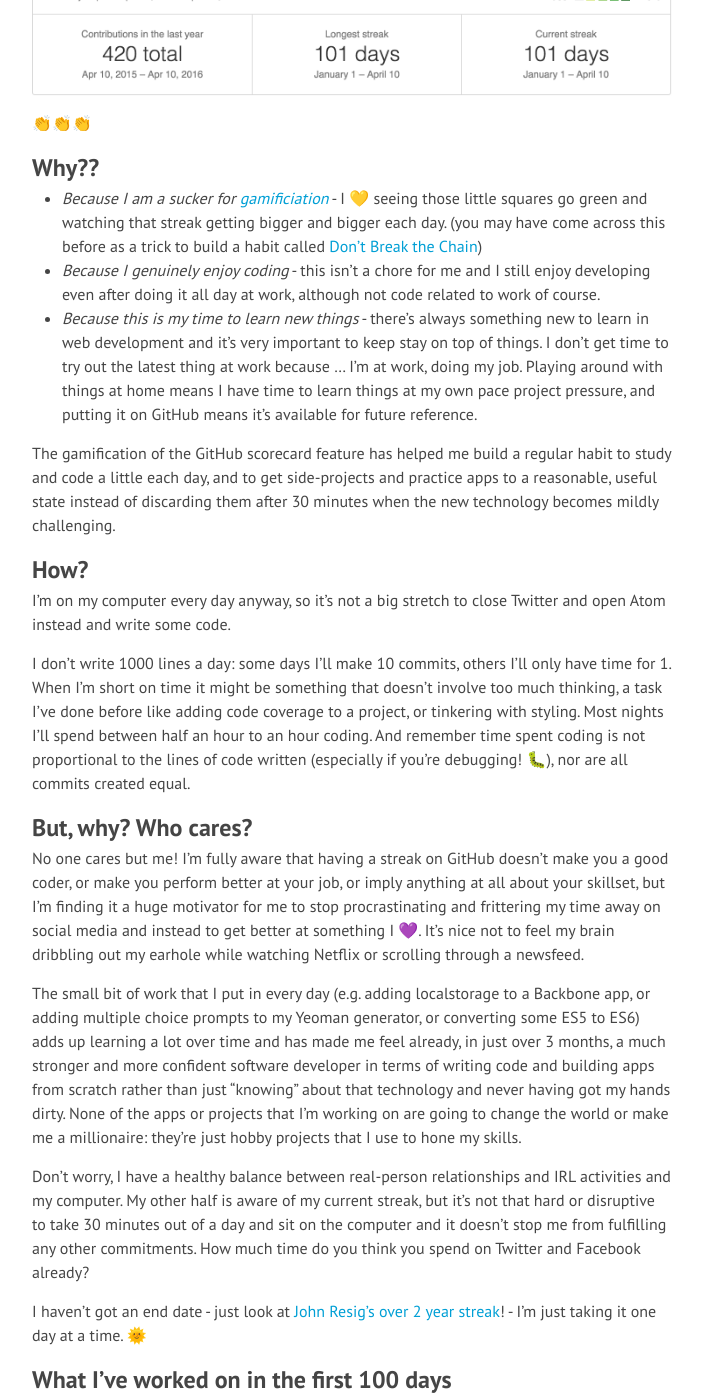
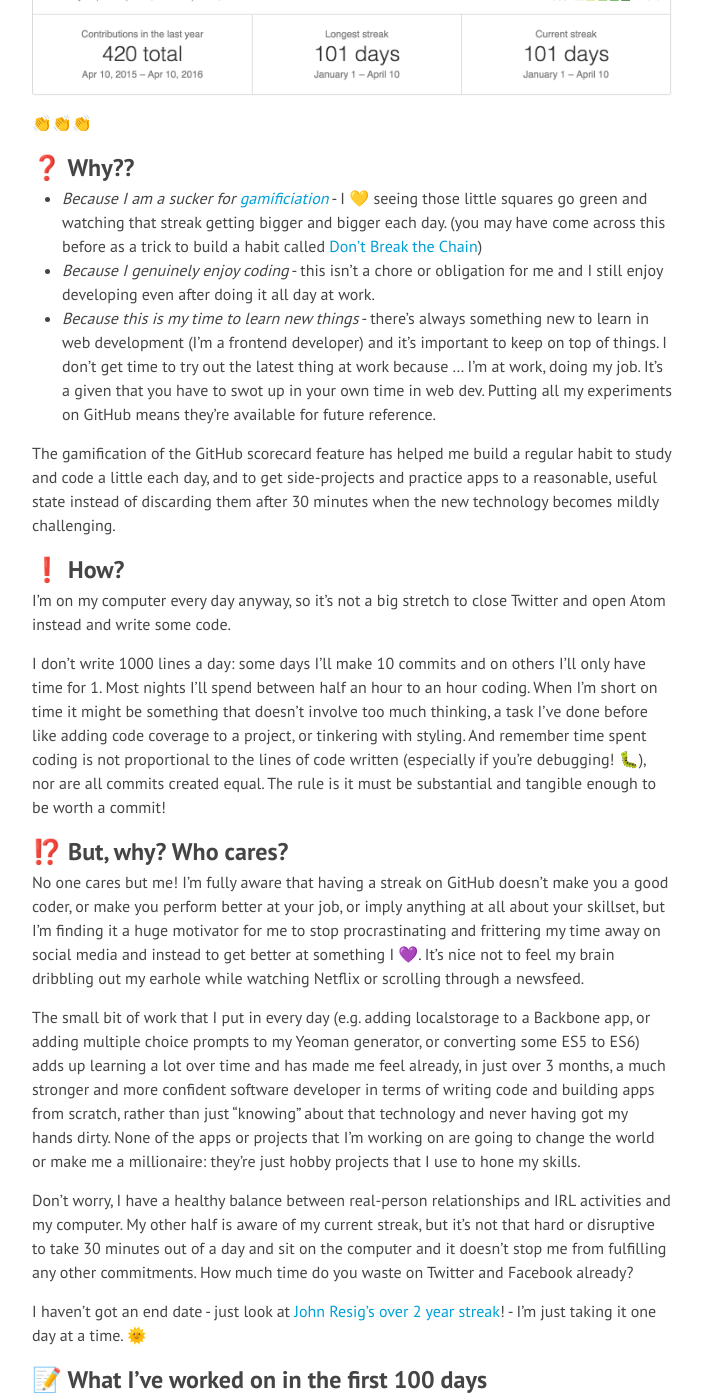
Before and after one commit to claire-codes/blog-com, a Jekyll site: the page built from _posts/2016-04-10-a-101-day-github-streak.markdown, in a window 1280 px wide and 1400 px high, scrolled down 499 px. Shown: the whole window, without its empty margins (288-991 px from the left). Built offline with Jekyll 4.4.1, drawn with Linux system fonts in a browser that asks for light colours; nearby versions of some CDN libraries; emoji names are drawn with the system emoji font; comment, search, counter and statistics services are not loaded; some of the changed text lies outside the part shown.

Commit message:
:rainbow: Another rejig

```diff
--- a/_posts/2016-04-10-a-101-day-github-streak.markdown
+++ b/_posts/2016-04-10-a-101-day-github-streak.markdown
@@ -8,42 +8,42 @@ categories:
 - longread
 ---
 
-I was going to call this post "101 days of coding", but that would be misleading. I've been getting paid to write code as a web developer for over two years now, but over the past 3+ months I've been writing code in my spare time - after work, after housework, after slobbing in front of the TV - and then committing and pushing it to GitHub. The really weird and pointless thing about this is that I've done it every day since the 1st of January this year and now I have a pretty good streak, just look at my [GitHub scorecard](https://github.com/claireparker):
+:date: I was going to call this post "101 days of coding", but that would be misleading. I've been getting paid to write code as a web developer for over 2 years now, but over the past 3+ months I've been writing code in my spare time - after work, after chores, after slobbing in front of the TV - and then committing and pushing it to GitHub. The really weird and pointless thing about this is that I've done it every day since the 1st of January this year and now I have a pretty good streak, just look at my [GitHub scorecard](https://github.com/claireparker):
 
 ![A 101 day streak on GitHub](/assets/101-streak.png "A 101 day streak on GitHub")
 
 :clap::clap::clap:
 
-## Why??
+## :question: Why??
 
 * _Because I am a sucker for [gamificiation](https://en.wikipedia.org/wiki/Gamification)_ - I :yellow_heart: seeing those little squares go green and watching that streak getting bigger and bigger each day. (you may have come across this before as a trick to build a habit called [Don't Break the Chain](http://lifehacker.com/281626/jerry-seinfelds-productivity-secret))
-* _Because I genuinely enjoy coding_ - this isn't a chore for me and I still enjoy developing even after doing it all day at work, although not code related to work of course.
-* _Because this is my time to learn new things_ - there's always something new to learn in web development and it's very important to keep stay on top of things. I don't get time to try out the latest thing at work because ... I'm at work, doing my job. Playing around with things at home means I have time to learn things at my own pace project pressure, and putting it on GitHub means it's available for future reference.
+* _Because I genuinely enjoy coding_ - this isn't a chore or obligation for me and I still enjoy developing even after doing it all day at work.
+* _Because this is my time to learn new things_ - there's always something new to learn in web development (I'm a frontend developer) and it's important to keep on top of things. I don't get time to try out the latest thing at work because ... I'm at work, doing my job. It's a given that you have to swot up in your own time in web dev. Putting all my experiments on GitHub means they're available for future reference.
 
 The gamification of the GitHub scorecard feature has helped me build a regular habit to study and code a little each day, and to get side-projects and practice apps to a reasonable, useful state instead of discarding them after 30 minutes when the new technology becomes mildly challenging.
 
-## How?
+## :exclamation: How?
 
 I'm on my computer every day anyway, so it's not a big stretch to close Twitter and open Atom instead and write some code.
 
-I don't write 1000 lines a day: some days I'll make 10 commits, others I'll only have time for 1. When I'm short on time it might be something that doesn't involve too much thinking, a task I've done before like adding code coverage to a project, or tinkering with styling. Most nights I'll spend between half an hour to an hour coding. And remember time spent coding is not proportional to the lines of code written (especially if you're debugging! :bug:), nor are all commits created equal.
+I don't write 1000 lines a day: some days I'll make 10 commits and on others I'll only have time for 1. Most nights I'll spend between half an hour to an hour coding. When I'm short on time it might be something that doesn't involve too much thinking, a task I've done before like adding code coverage to a project, or tinkering with styling. And remember time spent coding is not proportional to the lines of code written (especially if you're debugging! :bug:), nor are all commits created equal. The rule is it must be substantial and tangible enough to be worth a commit!
 
-## But, why? Who cares?
+## :interrobang: But, why? Who cares?
 
 No one cares but me! I'm fully aware that having a streak on GitHub doesn't make you a good coder, or make you perform better at your job, or imply anything at all about your skillset, but I'm finding it a huge motivator for me to stop procrastinating and frittering my time away on social media and instead to get better at something I :purple_heart:. It's nice not to feel my brain dribbling out my earhole while watching Netflix or scrolling through a newsfeed.
 
-The small bit of work that I put in every day (e.g. adding localstorage to a Backbone app, or adding multiple choice prompts to my Yeoman generator, or converting some ES5 to ES6) adds up learning a lot over time and has made me feel already, in just over 3 months, a much stronger and more confident software developer in terms of writing code and building apps from scratch rather than just "knowing" about that technology and never having got my hands dirty. None of the apps or projects that I'm working on are going to change the world or make me a millionaire: they're just hobby projects that I use to hone my skills.
+The small bit of work that I put in every day (e.g. adding localstorage to a Backbone app, or adding multiple choice prompts to my Yeoman generator, or converting some ES5 to ES6) adds up learning a lot over time and has made me feel already, in just over 3 months, a much stronger and more confident software developer in terms of writing code and building apps from scratch, rather than just "knowing" about that technology and never having got my hands dirty. None of the apps or projects that I'm working on are going to change the world or make me a millionaire: they're just hobby projects that I use to hone my skills.
 
-Don't worry, I have a healthy balance between real-person relationships and IRL activities and my computer. My other half is aware of my current streak, but it's not that hard or disruptive to take 30 minutes out of a day and sit on the computer and it doesn't stop me from fulfilling any other commitments. How much time do you think you spend on Twitter and Facebook already?
+Don't worry, I have a healthy balance between real-person relationships and IRL activities and my computer. My other half is aware of my current streak, but it's not that hard or disruptive to take 30 minutes out of a day and sit on the computer and it doesn't stop me from fulfilling any other commitments. How much time do you waste on Twitter and Facebook already?
 
 I haven't got an end date - just look at [John Resig's over 2 year streak](https://github.com/jeresig)! - I'm just taking it one day at a time. :sun_with_face:
 
-## What I've worked on in the first 100 days
+## :memo: What I've worked on in the first 100 days
 
 * this blog
 * a Yeoman generator to build Jekyll posts for my blog
-* published 5 npm modules, some of which use CLIs in Node, others use ES6
-* fully tested said-modules and set up continuous integration and code coverage (but all my code backed up by unit tests as standard, yours should be too! :D)
+* published 5 npm modules, including CLIs in Node and ES6
+* fully tested said-modules and set up continuous integration and code coverage (but all my code backed up by unit tests as standard, and yours should be too! :grin:)
 * Backbone apps (my Backbone knowledge was `null` on 1st January)
 * a package for the Atom text editor using CoffeeScript
 * web scraping with Ruby
```
